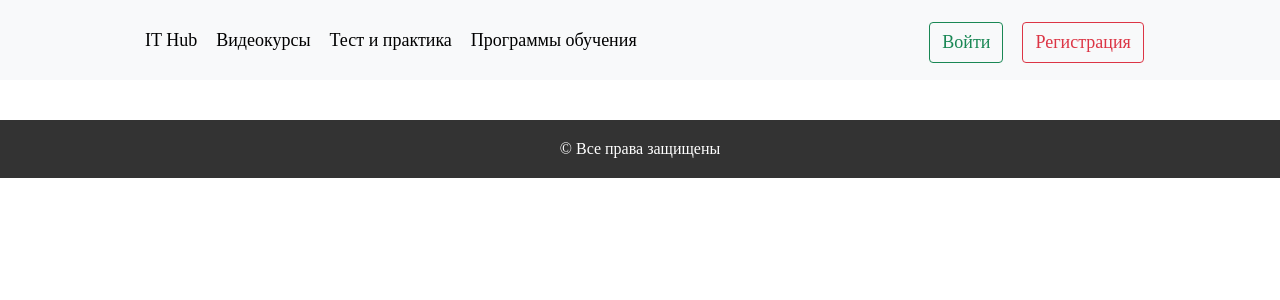
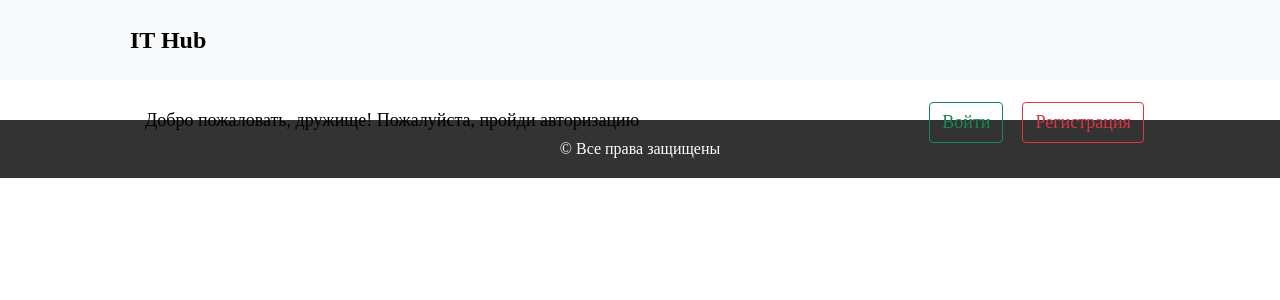
Before and after one commit to SanzharIrissaliyev/Chat, a Django app: page / in a window 1280 px wide. Shown: the top 300 px of the page. Run offline with Django 3.2, Linux system fonts and the light colour scheme; data that the repository does not hold is empty.

Commit message:
base template has any changes

```diff
--- a/mysite/templates/base.html
+++ b/mysite/templates/base.html
@@ -13,10 +13,8 @@
  <div class="top line">
         <div class="middle">
             <div class="top-left">
-            <a href="/">IT Hub</a>
-            <a href="/course">Видеокурсы</a>
-            <a href="#">Тест и практика</a>
-            <a href="#">Программы обучения </a>
+            <h2 href="">IT Hub</h2>
+            <a href="">Добро пожаловать, дружище! Пожалуйста, пройди авторизацию</a>
             {% if active_user %}<a href="/profile/courses">Мои курсы</a>{% endif %}
         </div>
         <div class="top-right">
--- a/mysite/templates/zafar/index.html
+++ b/mysite/templates/zafar/index.html
@@ -5,7 +5,6 @@
 
 <!DOCTYPE html>
 <html lang="en">
-
 <head>
   <title>Whatsapp Template ZAFAR</title>
   <meta charset="utf-8">
@@ -18,14 +17,10 @@
   <script src="https://maxcdn.bootstrapcdn.com/bootstrap/3.3.7/js/bootstrap.min.js"></script>
   <script type="text/javascript" src="/media/zafar/javascript.js"></script>
 </head>
-
 <body>
 {% csrf_token %}
-
-
   <div class="container app">
     <div class="row app-one">
-
       <div class="col-sm-4 side">
         <div class="side-one">
           <!-- Heading -->
```
Also changed, not shown: mysite/main/views.py (+0 -7 lines), 2 other files.
